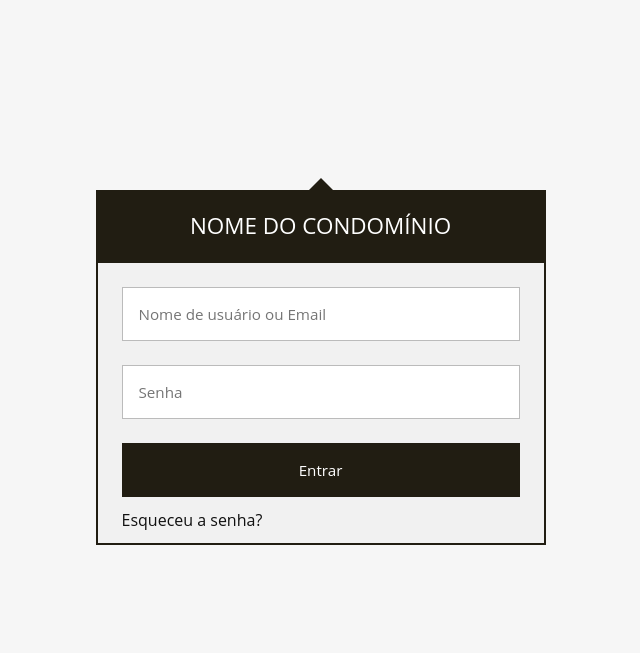
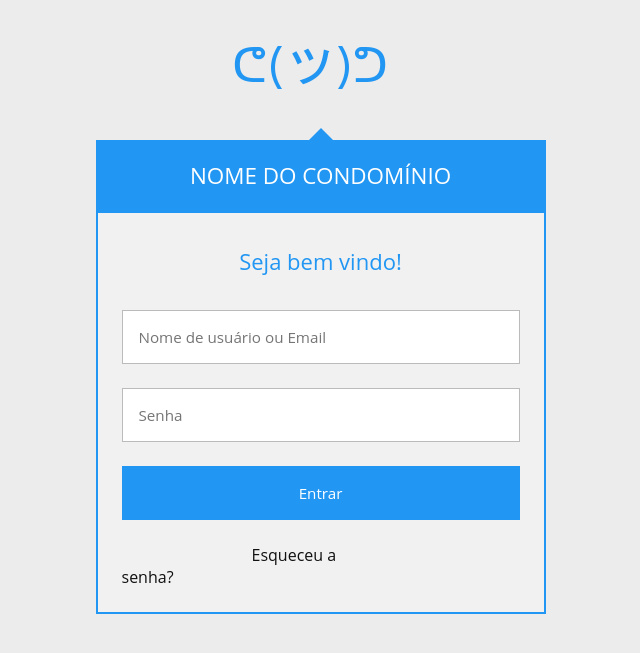
Before and after one commit to Psico69/Projeto-Churros, a PHP site: page /Condominio/index.php?pagina=icone in a window 1280 px wide. Shown: the top 653 px of the page, without its empty margins (311-951 px from the left). Run offline with PHP 8.4, Linux system fonts and the light colour scheme.

Commit message:
Alterações de layout
* Alterações de cor para manter o padrão de cor do site de apresentação semfrete.com.
* Criado modelo de icone para contextualização

```diff
--- a/semfrete/anuncio.php
+++ b/semfrete/anuncio.php
@@ -4,6 +4,7 @@
 <!DOCTYPE html>
 <html>
     <head>
+        <teste></teste>
         <title>Condominio - Anuncio</title>
         <meta http-equiv="content-type" content="text/html;charset=utf-8" />
         <meta name="viewport" content="width=device-width, initial-scale=1.0">
--- a/semfrete/index.php
+++ b/semfrete/index.php
@@ -302,13 +302,17 @@
         } else {
             // Interface antes de logar
             echo'<div class="login">
+                     <img alt="logo" src="icone.png" class="logo">
                      <div class="login-triangle"></div>
                      <h2 class="login-header">Nome do Condomínio</h2>
                      <form class="login-container" method="POST" action="login.php">
+                         <h1 class="bemVindo">
+                            <div name="bemVindo" type="text"="">Seja bem vindo! </div>
+                         </h1>
                          <p><input name="usuario" type="text" placeholder="Nome de usuário ou Email" required></p>
                          <p><input name="senha" type="password" placeholder="Senha" required></p>
                          <p><input name="entrar" type="submit" value="Entrar"></p>
-                         <a class="esqueceuSenha" id="esqueceuSenha" href="esqueceuSenha.php">Esqueceu a senha?</a>
+                         <p><a class="esqueceuSenha" id="esqueceuSenha" href="esqueceuSenha.php">Esqueceu a senha?</a></p>
                      </form>
                      <textarea id="erro" name="erro" class="erroLogin" cols="200" rows="2" disabled hidden></textarea>
                 </div>';
--- a/semfrete/loginEstilo.css
+++ b/semfrete/loginEstilo.css
@@ -1,24 +1,40 @@
 @charset "UTF-8";
 @media only screen and (min-width: 940px) {
     body {
-        background: #f6f6f6;
         font-family: 'Open Sans', sans-serif;
         margin: 0;
         width: calc(100vw - 17px);
-    }
+        background-color: #ececec;
+
+    }
+
+    .logo {
+        position: absolute;
+        display: block;
+        top: 30%;
+        left: 30%;
+        margin-top: -230px; /* Half the height */
+        margin-left: auto;
+        margin-right: auto;
+    }
+
 
     .esqueceuSenha {
-        margin: 12px;
+        margin: 130px;
         color: #111;
         text-decoration: none;
-    }
+        display: inline;
+
+    }
+
 
     .login {
+        background-color: #ececec;
         width: 450px;
         margin: 16px auto;
         font-size: 16px;
         position: relative;
-        top: 150px;
+        top: 100px;
     }
 
     /* Reset top and bottom margins from certain elements */
@@ -26,6 +42,15 @@
     .login p {
         margin-top: 0;
         margin-bottom: 0;
+    }
+
+    .bemVindo div {
+        width: 100%;
+        text-align: center;
+        color: #2196F3;
+        text-decoration: none;
+        font-size: 22px;
+        font-weight: normal;
     }
 
     /* The triangle form is achieved by a CSS hack */
@@ -34,11 +59,11 @@
         margin-right: auto;
         margin-left: auto;
         border: 12px solid transparent;
-        border-bottom-color: #211D12;
+        border-bottom-color: #2196F3;
     }
 
     .login-header {
-        background: #211D12;
+        background: #2196F3;
         padding: 20px;
         font-size: 1.4em;
         font-weight: normal;
@@ -52,7 +77,7 @@
         padding: 12px;
         margin-bottom: 70px;
         border: 2px solid;
-        border-color: #211D12;
+        border-color: #2196F3;
     }
 
     /* Every row inside .login-container is defined with p tags */
@@ -84,7 +109,7 @@
     }
 
     .login input[type="submit"] {
-        background: #211D12;
+        background: #2196F3;
         border-color: transparent;
         color: #fff;
         cursor: pointer;
@@ -1542,7 +1567,7 @@
     }
 
     .login input[type="submit"] {
-        background: #211D12;
+        background: #2196F3;
         border-color: transparent;
         color: #fff;
         cursor: pointer;
@@ -1574,10 +1599,6 @@
         color: #111;
         text-decoration: none;
     }
-
-
-
-
 
     #headerParent{
         display: flex;
```
Also changed, not shown: semfrete/icone.png (added).
